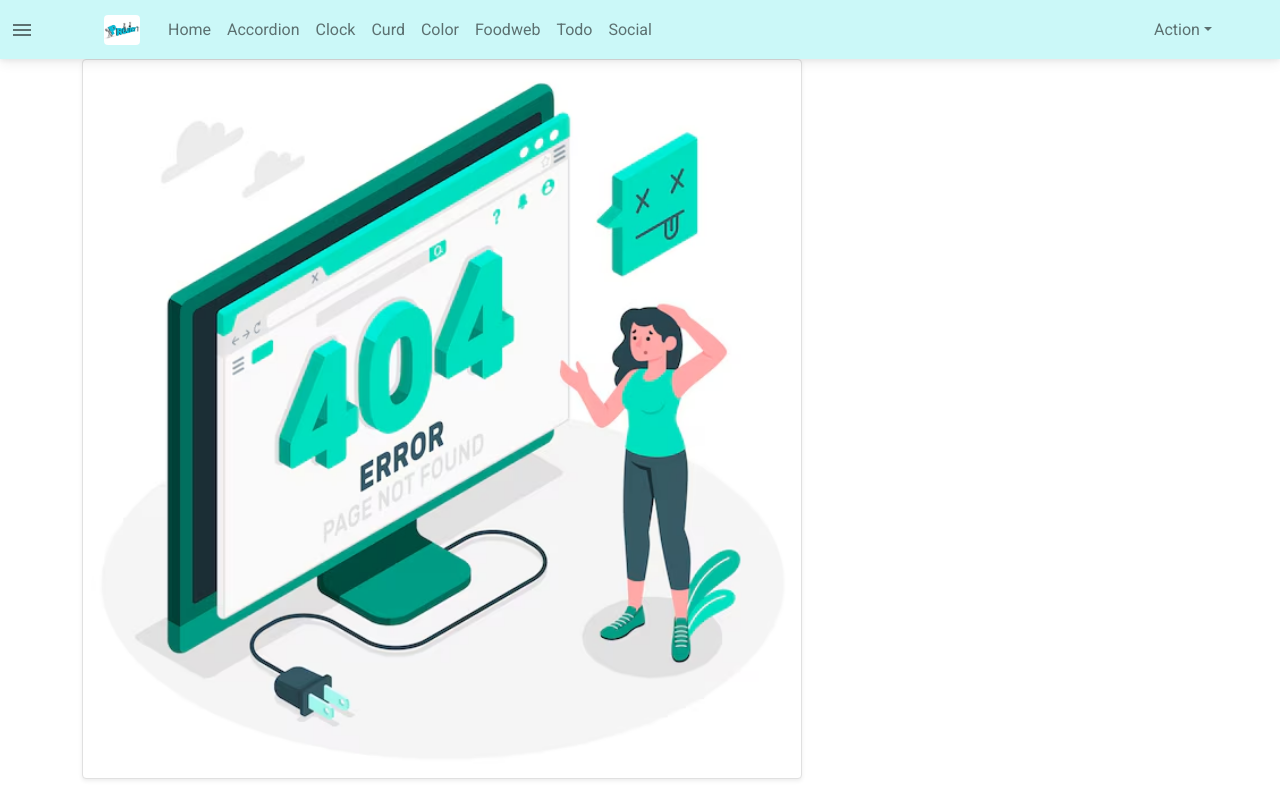
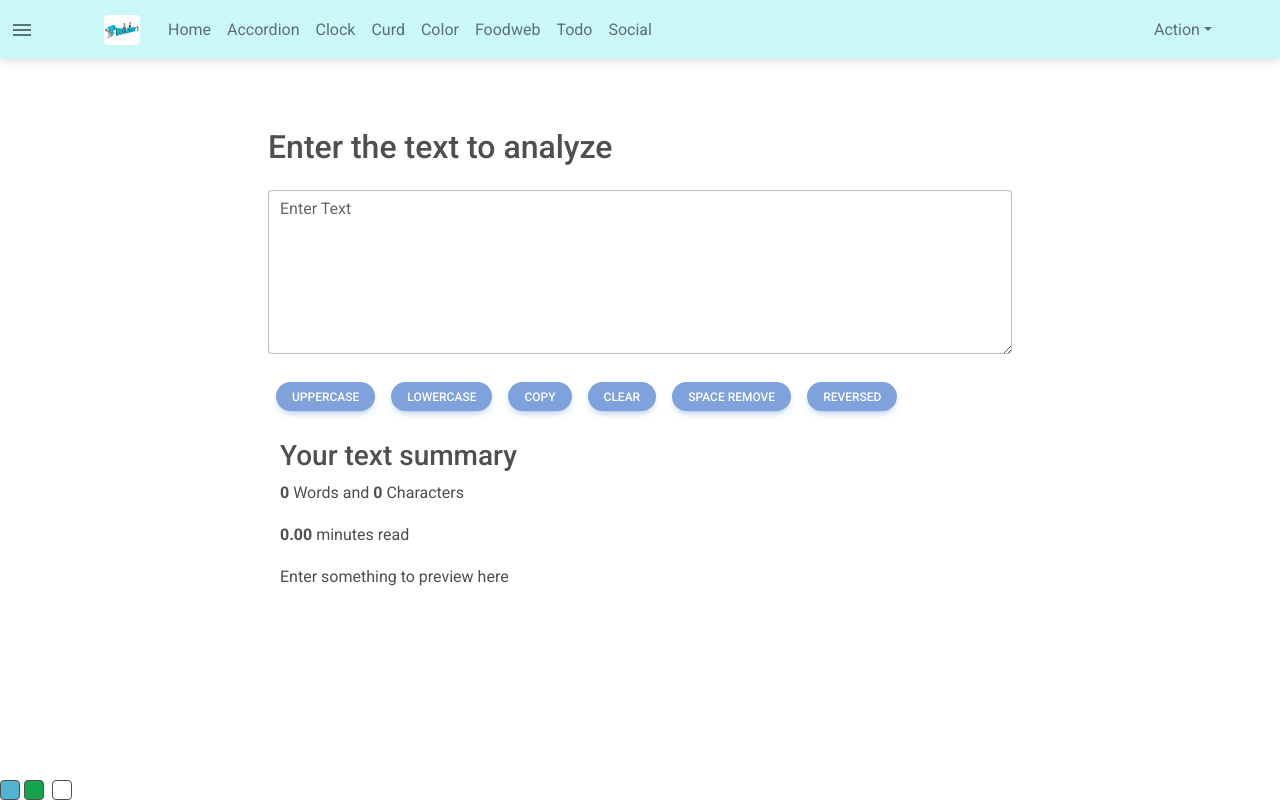
Before and after one commit to mannysinghdc/react, a React (Vite) app: page /textcounter in a window 1280 px wide. Built offline with nearby package versions, Linux system fonts and the light colour scheme; sample sign-in values are in the browser's storage.

Commit message:
update text conuter  code.

```diff
--- a/src/Component/TextConter/Alert.jsx
+++ b/src/Component/TextConter/Alert.jsx
@@ -1,5 +1,5 @@
-import { useContext } from "react";
-import { TextCounterContext } from "../../../store/Text-Coounter-Item";
+import { useContext } from "react"
+import { TextCounterContext } from "../../store/Text-Coounter-Item";
 
 const Alert = () => {
     const { alert } = useContext(TextCounterContext)
--- a/src/Component/TextConter/BgButton.jsx
+++ b/src/Component/TextConter/BgButton.jsx
@@ -1,5 +1,5 @@
 import { useContext } from "react"
-import { TextCounterContext } from "../../../store/Text-Coounter-Item"
+import { TextCounterContext } from "../../store/Text-Coounter-Item"
 
 
 const BgButton = () => {
@@ -13,8 +13,15 @@ const BgButton = () => {
     return (
         <>
             <div className='d-flex' style={{ position: "fixed", bottom: 0 }}>
-                <div className='bg-info rounded' style={{ height: "20px", width: "20px", cursor: "pointer", border: '1px solid' }} onClick={() => templateBgColor("info")}></div>
-                <div className='bg-success rounded mx-1' style={{ height: "20px", width: "20px", cursor: "pointer", border: '1px solid' }} onClick={() => templateBgColor("success")}></div>
+                <div className='bg-info rounded' style={{ height: "20px", width: "20px", cursor: "pointer", border: '1px solid' }} onClick={() => templateBgColor("info")}>
+
+                </div>
+                <div className='bg-success rounded mx-1' style={{ height: "20px", width: "20px", cursor: "pointer", border: '1px solid' }} onClick={() => templateBgColor("success")}>
+
+                </div>
+                <div className='rounded mx-1' style={{ backgroundColor: "white", height: "20px", width: "20px", cursor: "pointer", border: '1px solid' }} onClick={() => templateBgColor("")}>
+
+                </div>
             </div>
         </>
     )
--- a/src/Component/TextConter/TextButton.jsx
+++ b/src/Component/TextConter/TextButton.jsx
@@ -1,10 +1,10 @@
 import { MDBBtn } from 'mdb-react-ui-kit';
 import { useContext } from 'react'
-import { TextCounterContext } from '../../../store/Text-Coounter-Item';
+import { TextCounterContext } from '../../store/Text-Coounter-Item';
 
 const TextButton = () => {
     const { text, setText,showAlert } = useContext(TextCounterContext)
-console.log(text)
+
 
     //This is for display 0 word at initail state
     const newText = text.split(/\s+/)    // Regular expression used here***********
--- a/src/Component/TextConter/TextConter.jsx
+++ b/src/Component/TextConter/TextConter.jsx
@@ -1,16 +1,19 @@
-import { MDBTextArea, MDBBtn } from 'mdb-react-ui-kit';
-import { useContext, useState } from 'react'
+import { MDBTextArea } from 'mdb-react-ui-kit';
+import { useContext, useEffect } from 'react'
 import Alert from './Alert';
-import BgButton from './BgButton';
-import { TextCounterContext } from '../../../store/Text-Coounter-Item';
+import BgButton from './BgButton'
 import TextButton from './TextButton';
+import { TextCounterContext } from '../../store/Text-Coounter-Item';
 
 const TextConter = () => {
 
     const { text, setText, mode } = useContext(TextCounterContext)
 
     //Title
-    document.title = "Text Counter"
+    useEffect(() => {
+        document.title = "Text Counter"
+    },[])
+
     return (
         <>
             <Alert />
@@ -22,7 +25,6 @@ const TextConter = () => {
 
                     <TextButton />
                 </div>
-
             </div>
         </>
     )
--- /dev/null
+++ b/src/store/Text-Coounter-Item.jsx
@@ -0,0 +1,30 @@
+import { createContext, useState } from "react";
+
+export const TextCounterContext = createContext()
+
+const TextCounterContextProvider = ({ children }) => {
+    const [text, setText] = useState("")
+    const [alert, setAlert] = useState(null)
+    const [mode, setMode] = useState("light")  //This state is used in dark and light mode
+
+    //Show alert messge function
+    const showAlert = (msg, type) => {
+        setAlert({ msg, type })
+        setTimeout(() => {
+            setAlert(null)
+        }, 2000)
+    }
+
+    //Bg class removal function
+    const removeBgColor = () => {
+        document.body.classList.remove("bg-info")
+        document.body.classList.remove("bg-success")
+    }
+
+
+    return <TextCounterContext.Provider value={{ text, setText, mode, setMode, alert, setAlert, showAlert, removeBgColor }}>
+        {children}
+    </TextCounterContext.Provider>
+}
+
+export default TextCounterContextProvider
```
Also changed, not shown: src/main.jsx (+13 -5 lines).
